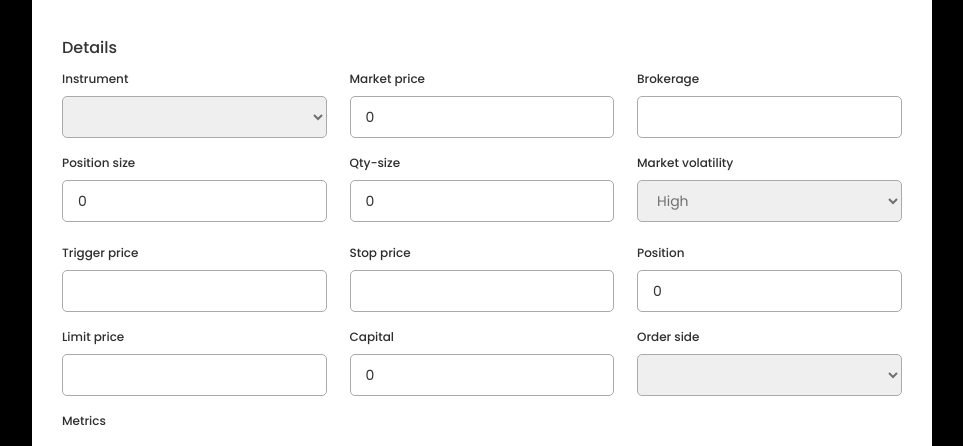
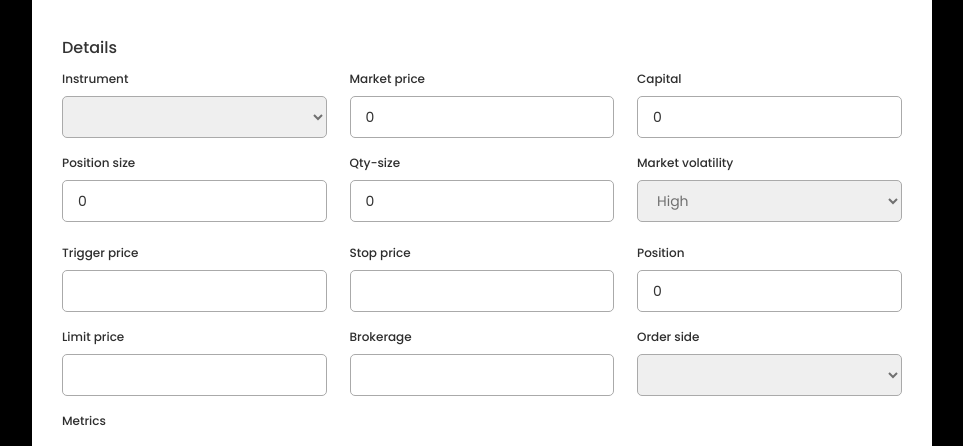
Before and after one commit to invsto/tradingsim, a React (Create React App) app: page / in a window 1280 px wide. Shown: the part 134-580 px from the top of the page, without its empty margins (158-1121 px from the left). Built offline with nearby package versions, Linux system fonts and the light colour scheme.

Commit message:
Arranged capital

```diff
--- a/src/App.js
+++ b/src/App.js
@@ -123,8 +123,10 @@ function App() {
                       </div>
 
                       <div className="input-field">
-                          <label>Brokerage</label>
-                          <input type="decimal" id="brokerage" />
+                          <label>Capital</label>
+                          <input type="number" value={capital} onChange={(e)=>{
+                            setCapital(e.target.value);
+                          }} />
                       </div>
 
                       <div className="input-field">
@@ -176,10 +178,8 @@ function App() {
                           <input type="decimal" />
                       </div>
                       <div className="input-field">
-                          <label>Capital</label>
-                          <input type="number" value={capital} onChange={(e)=>{
-                            setCapital(e.target.value);
-                          }} />
+                          <label>Brokerage</label>
+                          <input type="decimal" id="brokerage" />
                       </div>
 
                       <div className="input-field">
```
